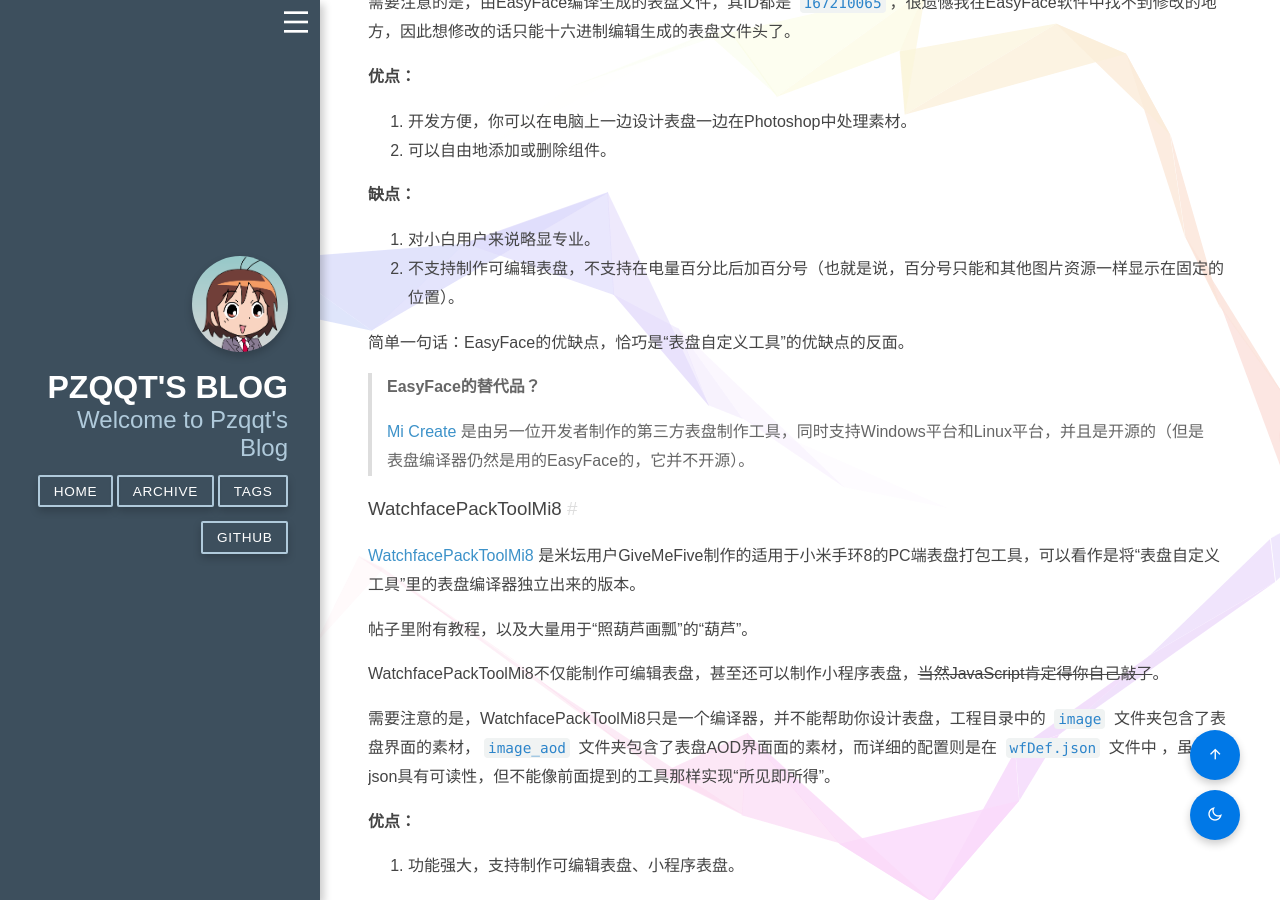
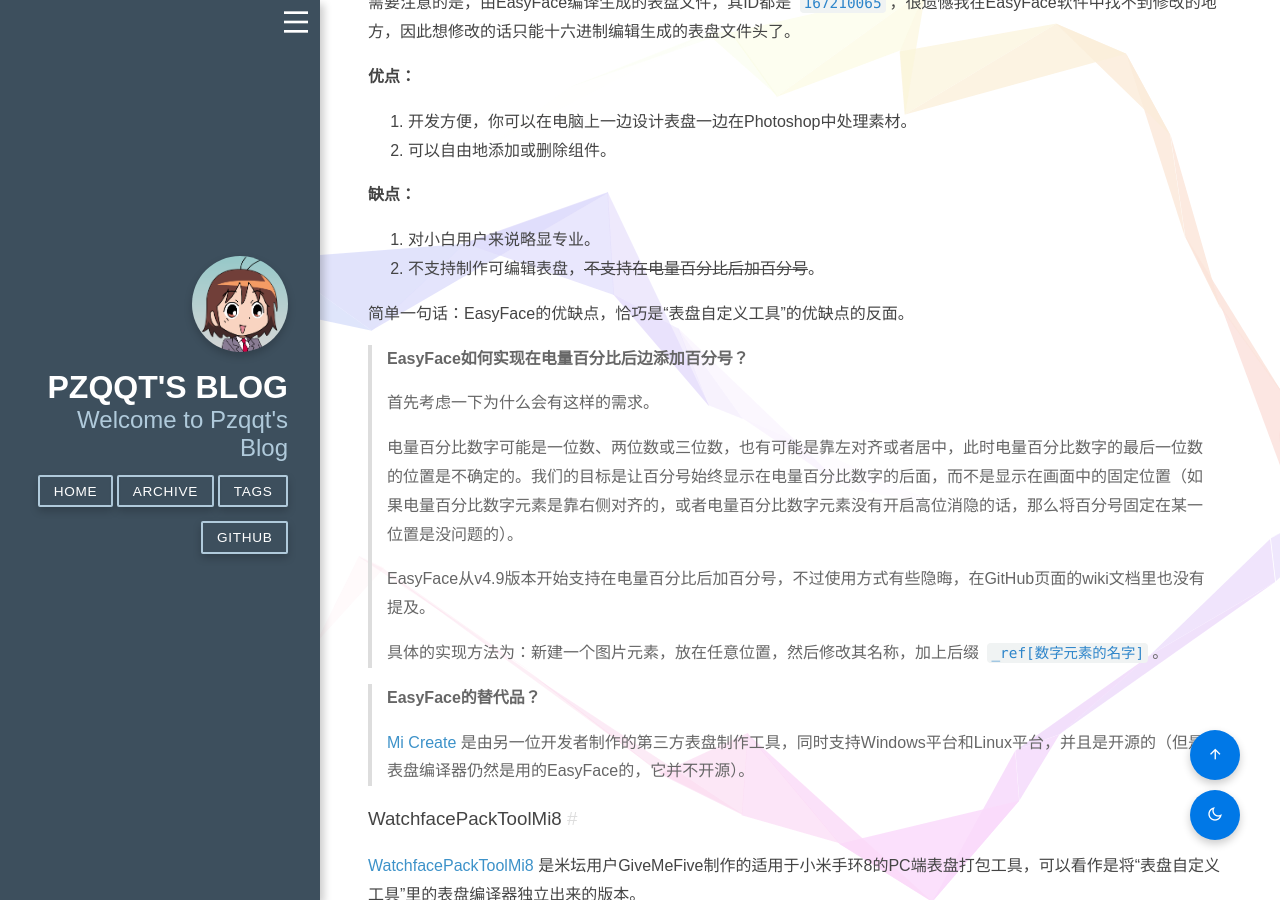
Before and after one commit to Pzqqt/Pzqqt.github.io, a Jekyll site: the page built from _posts/2024-07-21-玩转小米手环 8 的第三方表盘.md, in a window 1280 px wide and 900 px high, scrolled down 4788 px. Built offline with Jekyll 4.4.1, drawn with Linux system fonts in a browser that asks for light colours; nearby versions of some CDN libraries; some web fonts are replaced; some of the changed text lies outside the part shown.

Commit message:
posts: Some text adjustments

```diff
--- a/_posts/2024-07-21-玩转小米手环 8 的第三方表盘.md
+++ b/_posts/2024-07-21-玩转小米手环 8 的第三方表盘.md
@@ -67,7 +67,7 @@
 **优点：**
 
 1. 在手机上即可完成制作，不需要电脑，适合学生党和小白用户。
-2. 相比于EasyFace（之后会介绍），它支持制作可编辑表盘，支持在在电量百分比后加百分号。
+2. 相比于EasyFace（之后会介绍），它支持制作可编辑表盘，~~支持在在电量百分比后加百分号~~。
 
 **缺点：**
 
@@ -92,9 +92,19 @@
 **缺点：**
 
 1. 对小白用户来说略显专业。
-2. 不支持制作可编辑表盘，不支持在电量百分比后加百分号（也就是说，百分号只能和其他图片资源一样显示在固定的位置）。
+2. 不支持制作可编辑表盘，~~不支持在电量百分比后加百分号~~。
 
 简单一句话：EasyFace的优缺点，恰巧是“表盘自定义工具”的优缺点的反面。
+
+> **EasyFace如何实现在电量百分比后边添加百分号？**
+>
+> 首先考虑一下为什么会有这样的需求。
+>
+> 电量百分比数字可能是一位数、两位数或三位数，也有可能是靠左对齐或者居中，此时电量百分比数字的最后一位数的位置是不确定的。我们的目标是让百分号始终显示在电量百分比数字的后面，而不是显示在画面中的固定位置（如果电量百分比数字元素是靠右侧对齐的，或者电量百分比数字元素没有开启高位消隐的话，那么将百分号固定在某一位置是没问题的）。
+>
+> EasyFace从v4.9版本开始支持在电量百分比后加百分号，不过使用方式有些隐晦，在GitHub页面的wiki文档里也没有提及。
+>
+> 具体的实现方法为：新建一个图片元素，放在任意位置，然后修改其名称，加上后缀 `_ref[数字元素的名字]`。
 
 > **EasyFace的替代品？**
 >
```
